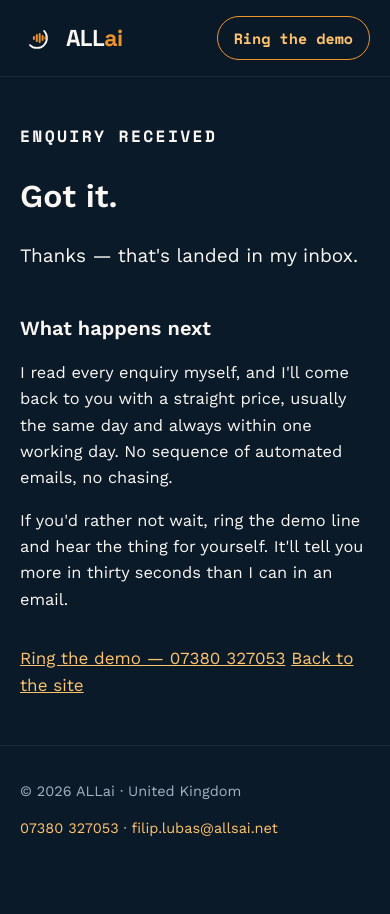
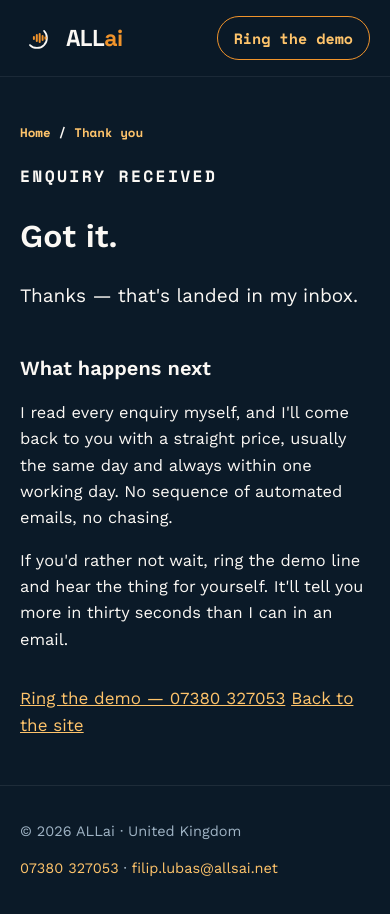
Before and after one commit to djovertune/werwe, a plain HTML site: page thanks.html in a window 390 px wide. Before the commit the page ends 875 px from the top, so only its background shows below. Drawn offline with nearby package versions, Linux system fonts and the light colour scheme.

Commit message:
Add sticky mobile CTA, breadcrumbs, worked example, photo slot, enhanced schema

```diff
--- a/thanks.html
+++ b/thanks.html
@@ -150,6 +150,12 @@ footer{border-top:1px solid rgba(255,255,255,.08);padding-block:34px;font-size:1
 footer .wrap{display:flex;flex-wrap:wrap;gap:14px;justify-content:space-between;align-items:center}
 footer a{color:var(--signal);text-decoration:none}
 footer a:hover{text-decoration:underline}
+
+.crumbs{font-family:var(--mono);font-size:12.5px;color:var(--dim-2);margin:0 0 20px;
+  display:flex;gap:8px;align-items:center;flex-wrap:wrap}
+.crumbs a{color:var(--dim);text-decoration:none}
+.crumbs a:hover{color:var(--signal)}
+.crumbs span[aria-current]{color:var(--signal)}
 </style>
 <style>
 .doc{max-width:760px;padding-block:clamp(46px,7vw,84px)}
@@ -196,6 +202,11 @@ footer a:hover{text-decoration:underline}
     return false;
   }
 </script>
+<script type="application/ld+json">
+{"@context":"https://schema.org","@type":"BreadcrumbList","itemListElement":[
+ {"@type":"ListItem","position":1,"name":"Home","item":"https://allsai.net/"},
+ {"@type":"ListItem","position":2,"name":"Thank you","item":"https://allsai.net/thanks.html"}]}
+</script>
 </head>
 <body>
 <nav class="nav">
@@ -217,6 +228,9 @@ footer a:hover{text-decoration:underline}
   </div>
 </nav>
 <main class="wrap doc">
+<nav class="crumbs" aria-label="Breadcrumb">
+  <a href="/">Home</a> <span aria-hidden="true">/</span> <span aria-current="page">Thank you</span>
+</nav>
 <p class='eyebrow'>Enquiry received</p><h1>Got it.</h1>
 <p style="font-size:19px">Thanks — that's landed in my inbox.</p>
 <h2>What happens next</h2>
```
